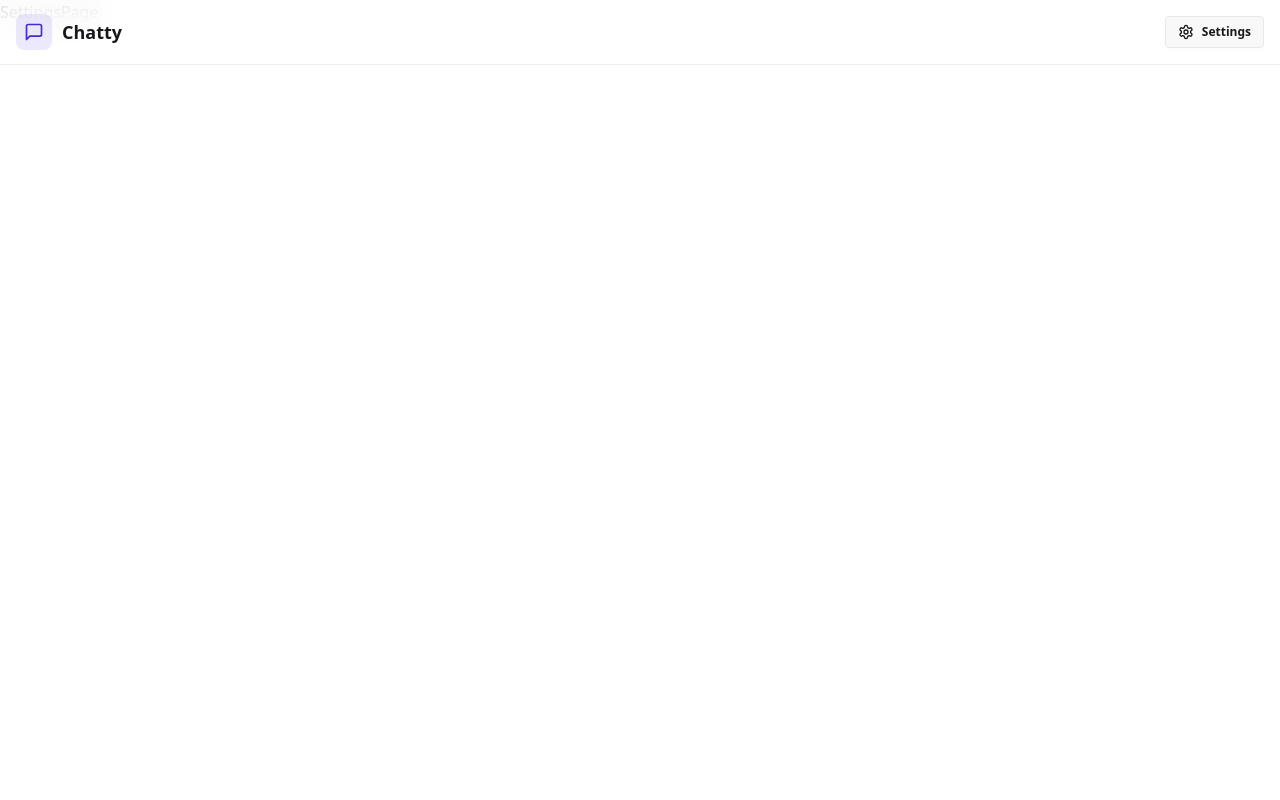
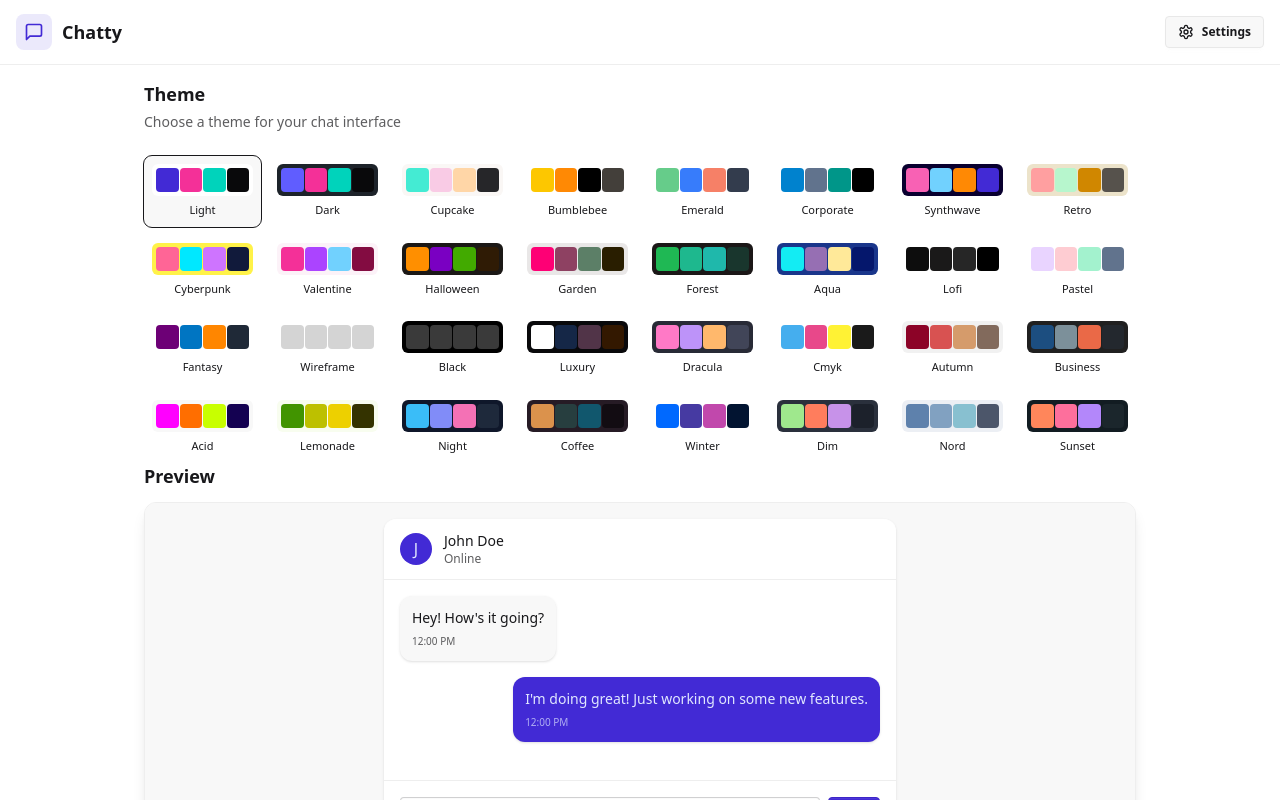
Before and after one commit to codes-harshit/ChatApp, a React (Vite) app in the folder client/: page /settings in a window 1280 px wide. Built offline with nearby package versions, Linux system fonts and the light colour scheme; no server answers.

Commit message:
implement settings and theme changer

```diff
--- a/client/package.json
+++ b/client/package.json
@@ -17,7 +17,6 @@
     "react-dom": "^19.0.0",
     "react-hot-toast": "^2.5.2",
     "react-router-dom": "^7.4.0",
-    "tailwindcss": "^4.0.17",
     "zustand": "^5.0.3"
   },
   "devDependencies": {
@@ -30,6 +29,7 @@
     "eslint-plugin-react-hooks": "^5.1.0",
     "eslint-plugin-react-refresh": "^0.4.19",
     "globals": "^15.15.0",
+    "tailwindcss": "^4.0.17",
     "vite": "^6.2.0"
   }
 }
--- a/client/src/App.jsx
+++ b/client/src/App.jsx
@@ -10,9 +10,11 @@
 import SettingsPage from "./pages/SettingsPage";
 import { useAuthStore } from "./store/useAuthStore";
 import { Toaster } from "react-hot-toast";
+import { useThemeStore } from "./store/useThemeStore";
 
 const App = () => {
   const { authUser, checkAuth, isCheckingAuth } = useAuthStore();
+  const { theme } = useThemeStore();
 
   useEffect(() => {
     checkAuth();
@@ -28,7 +30,7 @@
     );
   }
   return (
-    <div>
+    <div className="overflow-auto" data-theme={theme}>
       <Navbar />
       <Routes>
         <Route
--- /dev/null
+++ b/client/src/constants/index.js
@@ -0,0 +1,34 @@
+export const THEMES = [
+  "light",
+  "dark",
+  "cupcake",
+  "bumblebee",
+  "emerald",
+  "corporate",
+  "synthwave",
+  "retro",
+  "cyberpunk",
+  "valentine",
+  "halloween",
+  "garden",
+  "forest",
+  "aqua",
+  "lofi",
+  "pastel",
+  "fantasy",
+  "wireframe",
+  "black",
+  "luxury",
+  "dracula",
+  "cmyk",
+  "autumn",
+  "business",
+  "acid",
+  "lemonade",
+  "night",
+  "coffee",
+  "winter",
+  "dim",
+  "nord",
+  "sunset",
+];
--- a/client/src/index.css
+++ b/client/src/index.css
@@ -1,2 +1,15 @@
 @import "tailwindcss";
 @plugin "daisyui";
+@plugin "daisyui" {
+     themes: all
+  }
+
+  html, body {
+    height: 100%;
+    margin: 0;
+  }
+  #root {
+    min-height: 100vh;
+    display: flex;
+    flex-direction: column;
+  }
--- a/client/src/pages/SettingsPage.jsx
+++ b/client/src/pages/SettingsPage.jsx
@@ -1,7 +1,135 @@
 import React from "react";
+import { useThemeStore } from "../store/useThemeStore";
+import { THEMES } from "../constants";
+import { Send } from "lucide-react";
 
+const PREVIEW_MESSAGES = [
+  { id: 1, content: "Hey! How's it going?", isSent: false },
+  {
+    id: 2,
+    content: "I'm doing great! Just working on some new features.",
+    isSent: true,
+  },
+];
 const SettingsPage = () => {
-  return <div>SettingsPage</div>;
+  const { theme, setTheme } = useThemeStore();
+  return (
+    <div className="h-screen container mx-auto px-4 pt-20 max-w-5xl">
+      <div className="space-y-6">
+        <div className="flex flex-col gap-1">
+          <h2 className="text-lg font-semibold">Theme</h2>
+          <p className="text-sm text-base-content/70">
+            Choose a theme for your chat interface
+          </p>
+        </div>
+
+        <div className="grid grid-cols-4 sm:grid-cols-6 md:grid-cols-8 gap-2">
+          {THEMES.map((t) => (
+            <button
+              key={t}
+              className={`
+                group flex flex-col items-center gap-1.5 p-2 rounded-lg transition-colors
+                ${
+                  theme === t ? "bg-base-200 outline-1" : "hover:bg-base-200/50"
+                }
+              `}
+              onClick={() => setTheme(t)}
+            >
+              <div
+                className="relative h-8 w-full rounded-md overflow-hidden"
+                data-theme={t}
+              >
+                <div className="absolute inset-0 grid grid-cols-4 gap-px p-1">
+                  <div className="rounded bg-primary"></div>
+                  <div className="rounded bg-secondary"></div>
+                  <div className="rounded bg-accent"></div>
+                  <div className="rounded bg-neutral"></div>
+                </div>
+              </div>
+              <span className="text-[11px] font-medium truncate w-full text-center">
+                {t.charAt(0).toUpperCase() + t.slice(1)}
+              </span>
+            </button>
+          ))}
+        </div>
+      </div>
+      <h3 className="text-lg font-semibold mb-3">Preview</h3>
+      <div className="rounded-xl border border-base-300 overflow-hidden bg-base-100 shadow-lg">
+        <div className="p-4 bg-base-200">
+          <div className="max-w-lg mx-auto">
+            {/* Mock Chat UI */}
+            <div className="bg-base-100 rounded-xl shadow-sm overflow-hidden">
+              {/* Chat Header */}
+              <div className="px-4 py-3 border-b border-base-300 bg-base-100">
+                <div className="flex items-center gap-3">
+                  <div className="w-8 h-8 rounded-full bg-primary flex items-center justify-center text-primary-content font-medium">
+                    J
+                  </div>
+                  <div>
+                    <h3 className="font-medium text-sm">John Doe</h3>
+                    <p className="text-xs text-base-content/70">Online</p>
+                  </div>
+                </div>
+              </div>
+
+              {/* Chat Messages */}
+              <div className="p-4 space-y-4 min-h-[200px] max-h-[200px] overflow-y-auto bg-base-100">
+                {PREVIEW_MESSAGES.map((message) => (
+                  <div
+                    key={message.id}
+                    className={`flex ${
+                      message.isSent ? "justify-end" : "justify-start"
+                    }`}
+                  >
+                    <div
+                      className={`
+                          max-w-[80%] rounded-xl p-3 shadow-sm
+                          ${
+                            message.isSent
+                              ? "bg-primary text-primary-content"
+                              : "bg-base-200"
+                          }
+                        `}
+                    >
+                      <p className="text-sm">{message.content}</p>
+                      <p
+                        className={`
+                            text-[10px] mt-1.5
+                            ${
+                              message.isSent
+                                ? "text-primary-content/70"
+                                : "text-base-content/70"
+                            }
+                          `}
+                      >
+                        12:00 PM
+                      </p>
+                    </div>
+                  </div>
+                ))}
+              </div>
+
+              {/* Chat Input */}
+              <div className="p-4 border-t border-base-300 bg-base-100">
+                <div className="flex gap-2">
+                  <input
+                    type="text"
+                    className="input input-bordered flex-1 text-sm h-10"
+                    placeholder="Type a message..."
+                    value="This is a preview"
+                    readOnly
+                  />
+                  <button className="btn btn-primary h-10 min-h-0">
+                    <Send size={18} />
+                  </button>
+                </div>
+              </div>
+            </div>
+          </div>
+        </div>
+      </div>
+    </div>
+  );
 };
 
 export default SettingsPage;
--- /dev/null
+++ b/client/src/store/useThemeStore.js
@@ -0,0 +1,10 @@
+import { create } from "zustand";
+
+export const useThemeStore = create((set) => ({
+  //   theme: localStorage.getItem("chat-theme") || "retro",
+  theme: "light",
+  setTheme: (theme) => {
+    // localStorage.setItem("chat-theme", theme);
+    set({ theme });
+  },
+}));
--- a/client/vite.config.js
+++ b/client/vite.config.js
@@ -1,8 +1,7 @@
 import { defineConfig } from "vite";
+import tailwindcss from "@tailwindcss/vite";
 import react from "@vitejs/plugin-react";
-import tailwindcss from "@tailwindcss/vite";
 
-// https://vite.dev/config/
 export default defineConfig({
-  plugins: [react(), tailwindcss()],
+  plugins: [tailwindcss(), react()],
 });
```
Also changed, not shown: 1 other file (tests, documents, lock files or other folders).
